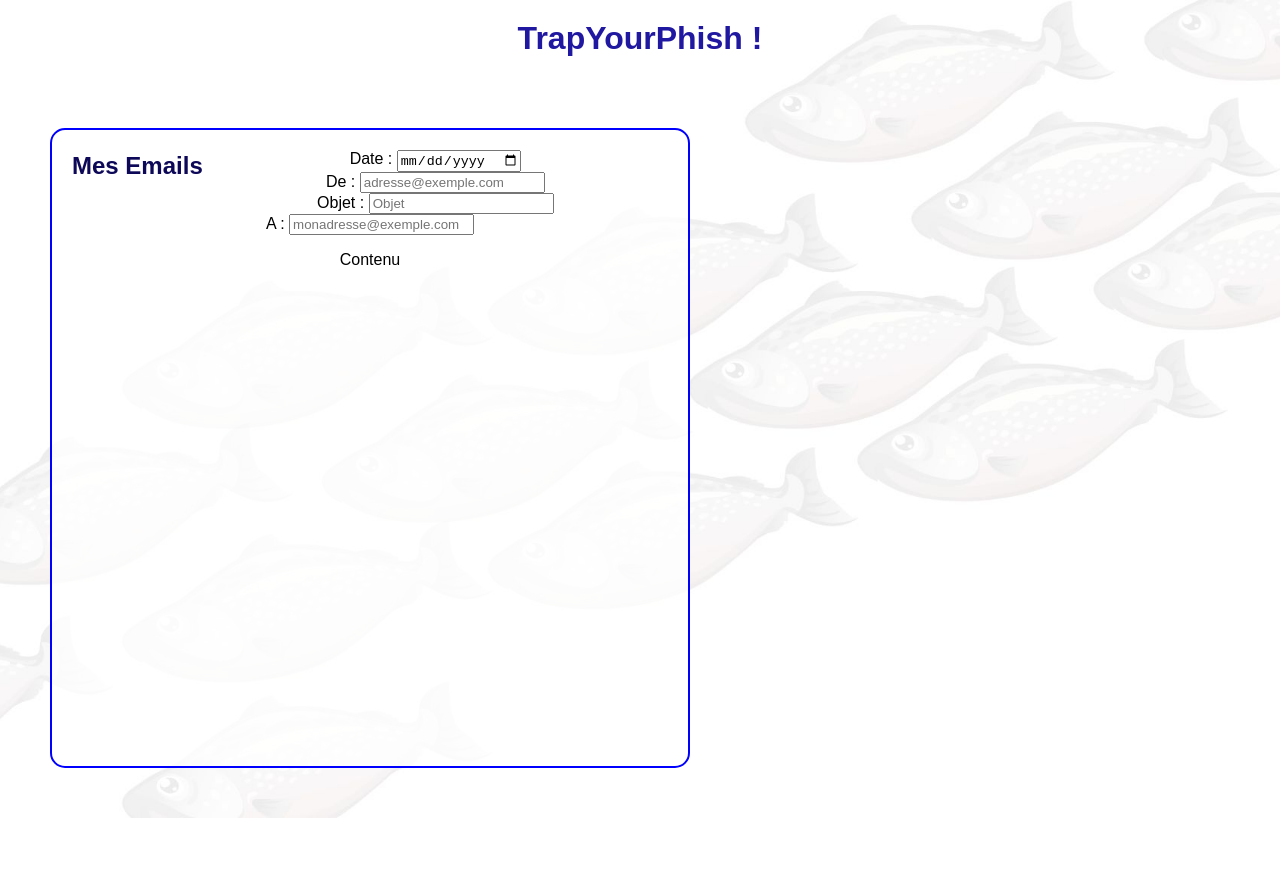
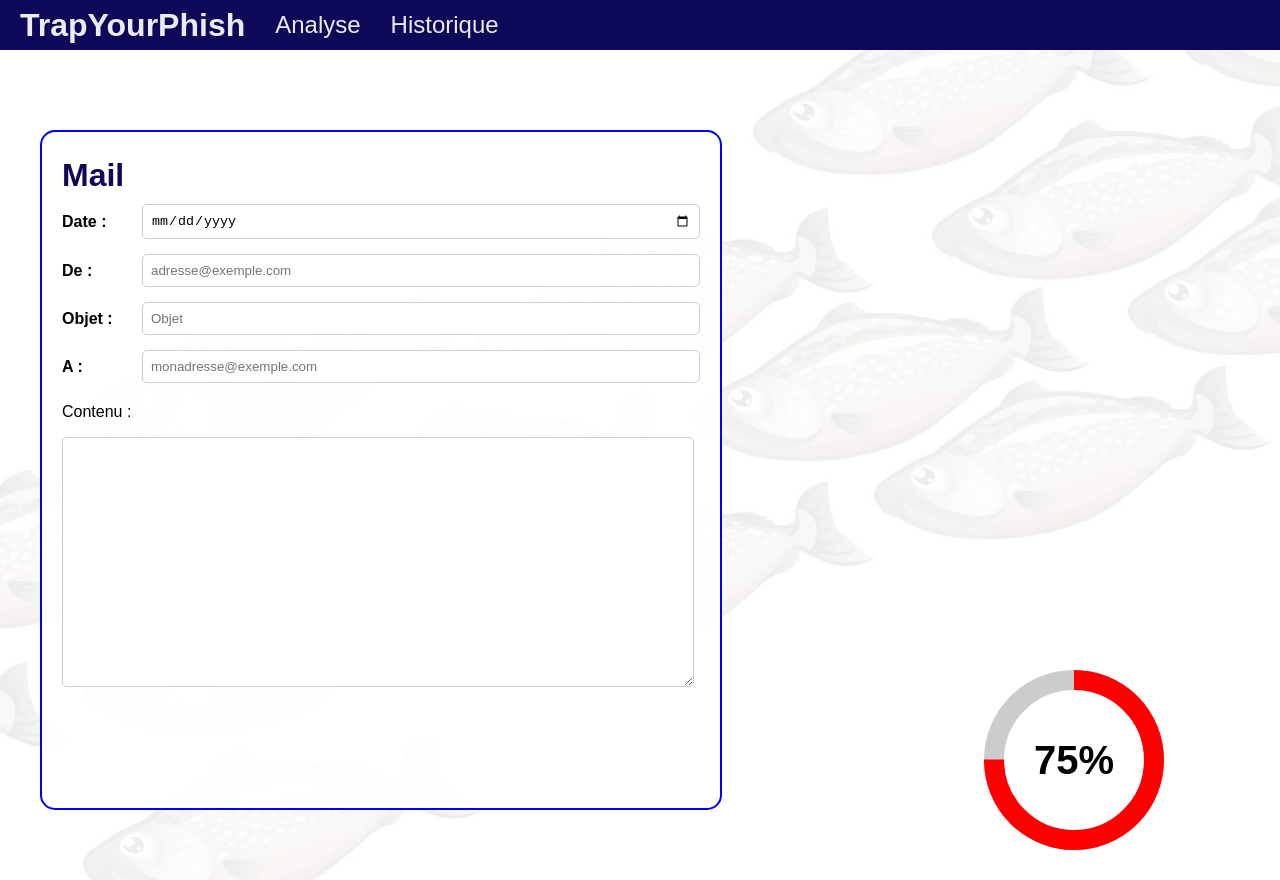
Before and after one commit to godouxx/TrapYourPhish, a plain HTML site: page code/main.html in a window 1280 px wide. Before the commit the page ends 818 px from the top, so only its background shows below. Drawn offline with Linux system fonts and the light colour scheme.

Commit message:
passation lucas

```diff
--- a/code/login.css
+++ b/code/login.css
@@ -8,17 +8,17 @@ body {
     background-repeat: no-repeat; /* Empêche la répétition */
 }
 
-/* Styles pour le titre */
+/*  titre */
 h1 {
     color: #2118a1;
 }
 
-/* Styles pour le paragraphe */
+/* paragraphe */
 p {
     color: #746bf6;
 }
 
-/* Styles pour le formulaire */
+/* formulaire */
 form {
     background: rgba(255, 255, 255, 0.8); /* Fond blanc semi-transparent */
     padding: 20px;
--- a/code/main.css
+++ b/code/main.css
@@ -1,6 +1,5 @@
 body {
     font-family: Arial, sans-serif;
-    text-align: center;
     margin: 0;
     padding: 0;
     background-image: url('Se connecter.jpg');
@@ -9,41 +8,147 @@ body {
     background-repeat: no-repeat;
 }
 
-/* Conteneur des mails */
-.mail-container {
-    background: rgba(255, 255, 255, 0.8); /* Fond blanc semi-transparent */
-    border: 2px solid blue;         /* Bordure bleue */
-    width: 50%;                     /* Prend la moitié de la largeur de la page */
-    min-height: 80vh;               /* Hauteur minimale à 80% de la hauteur de la fenêtre */
-    box-sizing: border-box;         /* Inclut padding et bordure dans les dimensions */
-    padding: 20px;                  /* Espacement intérieur */
-    margin: 50px 0 50px 50px;       /* Marge: haut 50px, droite 0, bas 50px, gauche 50px */
-    border-radius: 15px;            /* Coins arrondis */
-    float: left;                    /* Positionné à gauche */
+/* Conteneur global */
+.page-container {
+    display: flex;
+    justify-content: space-between;
+    align-items: flex-end;
+    width: 100%;
+    height: 110vh;
+    padding: 20px;
+    box-sizing: border-box;
+}
 
+.header-banner {
+    width: 100%;
+    height: 50px;
+    background-color: #0d0857;
+    position: fixed;
+    top: 0;
+    left: 0;
+    z-index: 1000;
+
+    display: flex; /* Active Flexbox */
+    align-items: center; /* Centre verticalement */
+    justify-content: flex-start; /* Aligne à gauche */
+    padding-left: 20px; /* Ajoute un peu d’espace à gauche */
+    gap: 30px; /* Espacement entre les éléments */
 }
 
 
-/* Styles pour le titre */
-h1 {
-    color: #2118a1;
-    margin-top: 20px;
+.header-banner h1,
+.header-banner h3,
+.header-banner h4 {
+    color: #ffffffeb;
+    margin: 0;
+    font-size: 1.5rem;
+    font-weight: normal;
 }
-/* Styles pour le titre */
+.header-banner h1 {
+    font-size: 2rem; /* Plus grand pour TrapYourPhish */
+    font-weight: bold;
+}
+
+/* Sous-titre */
 h2 {
     color: #0d0857;
-    margin-top: 2px;
-    float: left;
+    margin-top: 5px;
+    margin-bottom: 10px;
+    font-size: 2rem;
+    font-weight: bold;
+}
+
+/* Champs du formulaire */
+.mail-field {
+    display: flex;
+    align-items: center;
+    margin-bottom: 15px;
+}
+
+.mail-field label {
+    width: 80px;
+    font-weight: bold;
+}
+
+.mail-field input {
+    flex: 1;
+    padding: 8px;
+    border: 1px solid #ccc;
+    border-radius: 5px;
+}
+
+.mail-content {
+    margin-top: 20px;
+    width: 99%;
+    max-width: 100%;
+}
+
+.mail-content textarea {
+    width: 100%;
+    padding: 10px;
+    height: 250px;
+    border: 1px solid #ccc;
+    border-radius: 5px;
+    resize: vertical;
+    box-sizing: border-box;
+}
+
+.mail-container {
+    background: rgba(255, 255, 255, 0.9);
+    border: 2px solid blue;
+    width: 55%;
+    min-height: 85vh;
+    box-sizing: border-box;
+    padding: 20px;
+    margin: 50px 0 50px 20px;
+    border-radius: 15px;
+    text-align: left;
+    position: relative;
 }
 
 
-/* Styles du formulaire (si présent sur la page) */
-form {
-    font-family: Arial, sans-serif;
-    text-align: center;
-    margin: 50px;
-    background-image: url('Se connecter.jpg');
-    background-size: cover;
-    background-position: top;
-    background-repeat: no-repeat;
+
+/* Conteneur de la roue */
+.progress-container {
+    background: rgba(255, 255, 255, 0);
+    width: 30%; /* Prend 25% de l'espace */
+    min-height: 25vh;
+    display: flex;
+    align-items: center;
+    justify-content: center;
+    border-radius: 15px;
+    position: relative;
+    align-self: flex-end;
 }
+
+/* Cercle SVG */
+.progress-circle {
+    transform: rotate(-90deg);
+    width: 200px;
+    height: 200px;
+}
+
+/* Fond du cercle */
+.progress-bg {
+    fill: none;
+    stroke: #ccc; /* Fond gris clair */
+    stroke-width: 10;
+}
+
+/* Barre de progression */
+.progress-bar {
+    fill: none;
+    stroke: red;
+    stroke-width: 10;
+    stroke-dasharray: 251.2;
+    stroke-dashoffset: calc(251.2 * (1 - 0.75));
+    transition: stroke-dashoffset 1s ease-in-out;
+}
+
+/* Texte au centre de la roue */
+.progress-text {
+    position: absolute;
+    font-size: 40px;
+    font-weight: bold;
+    color: black;
+}
--- a/code/main.html
+++ b/code/main.html
@@ -3,32 +3,48 @@
 <head>
     <meta charset="UTF-8">
     <meta name="viewport" content="width=device-width, initial-scale=1.0">
-    <title>Page Principale</title>
-    <link rel="stylesheet" href="main.css"> <!-- Lien vers le fichier CSS de la page 2 -->
+    <title>TrapYourPhish</title>
+    <link rel="stylesheet" href="main.css">
 </head>
 <body>
-    <h1>TrapYourPhish !</h1>
-    <!-- mail -->
+    <div class="header-banner">
+        <h1>TrapYourPhish</h1>
+        <h3>Analyse</h3>
+        <h4>Historique</h4>
+    </div>
+    <div class="page-container">
         <div class="mail-container">
-        <h2>Mes Emails</h2>
-        <!-- Contenu des mails -->
-            <div class="mail">
+            <h2>Mail </h2>
+            <form>
+                <div class="mail-field">
                     <label for="date">Date :</label>
-                <input type="date" id="date" name="date" placeholder="   " >
+                    <input type="date" id="date" name="date">
                 </div>
-            <div class="mail">
+                <div class="mail-field">
                     <label for="De">De :</label>
-                <input type="text" id="De" name="De" placeholder="adresse@exemple.com  " >
+                    <input type="text" id="De" name="De" placeholder="adresse@exemple.com">
                 </div>
-            <div class="mail">
+                <div class="mail-field">
                     <label for="Objet">Objet :</label>
-                <input type="text" id="Objet" name="Objet" placeholder="Objet " >
+                    <input type="text" id="Objet" name="Objet" placeholder="Objet">
                 </div>
-            <div class="mail">
+                <div class="mail-field">
                     <label for="A">A :</label>
-                <input type="text" id="A" name="A" placeholder="monadresse@exemple.com  " >
+                    <input type="text" id="A" name="A" placeholder="monadresse@exemple.com">
                 </div>
-        <p>Contenu</p>
+                <div class="mail-content">
+                    <p>Contenu :</p>
+                    <textarea rows="5"></textarea>
+                </div>
             </form>
+        </div>
+        <div class="progress-container">
+            <svg class="progress-circle" viewBox="0 0 100 100">
+                <circle class="progress-bg" cx="50" cy="50" r="40"></circle>
+                <circle class="progress-bar" cx="50" cy="50" r="40"></circle>
+            </svg>
+            <div class="progress-text">75%</div>
+        </div>
+    </div>
 </body>
 </html>
```
Also changed, not shown: code/login.html (+1 -1 lines). Lines whose indentation alone changed are shown as unchanged.
